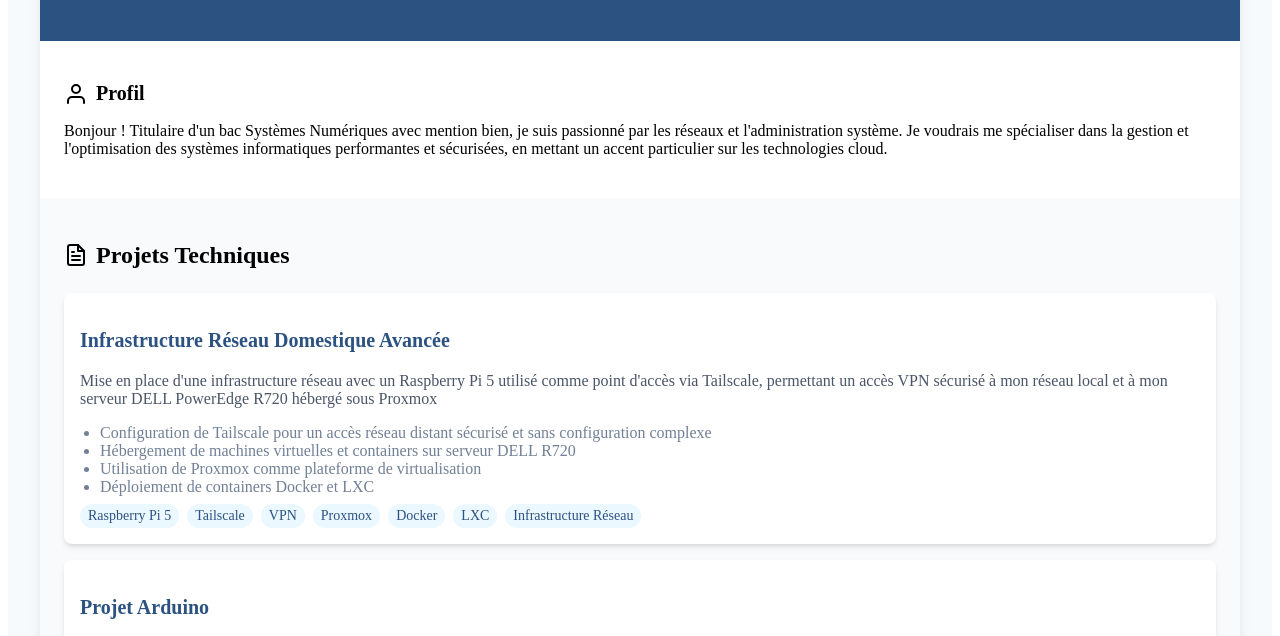
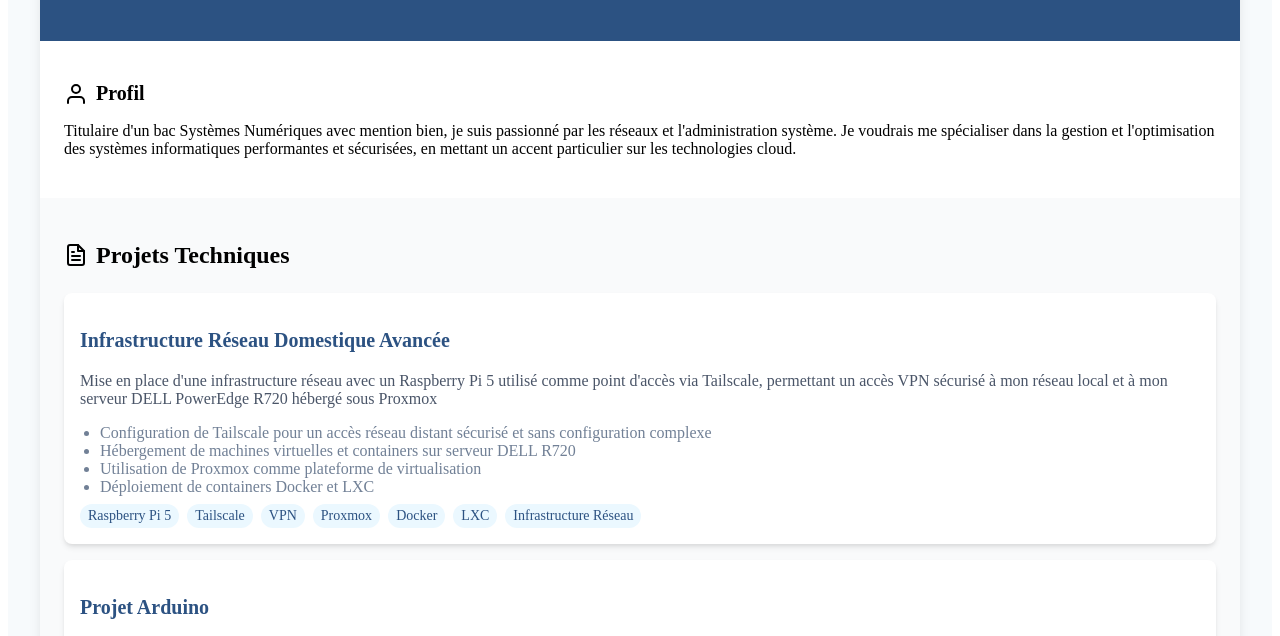
Before and after one commit to Ge0mtech/Portfolio, a plain HTML site: page index.html in a window 1280 px wide. Shown: the part 164-800 px from the top of the page. Drawn offline with Linux system fonts and the light colour scheme.

Commit message:
Correction de la phrase d'introduction dans la section profil du portfolio

```diff
--- a/index.html
+++ b/index.html
@@ -29,7 +29,7 @@
                     </svg>
                     Profil
                 </h2>
-                <p>Bonjour ! Titulaire d'un bac Systèmes Numériques avec mention bien, je suis passionné par les réseaux
+                <p>Titulaire d'un bac Systèmes Numériques avec mention bien, je suis passionné par les réseaux
                     et l'administration système. Je voudrais me spécialiser dans la gestion et l'optimisation des systèmes informatiques
                     performantes et sécurisées, en mettant un accent particulier sur les technologies cloud.</p>
             </div>
```
